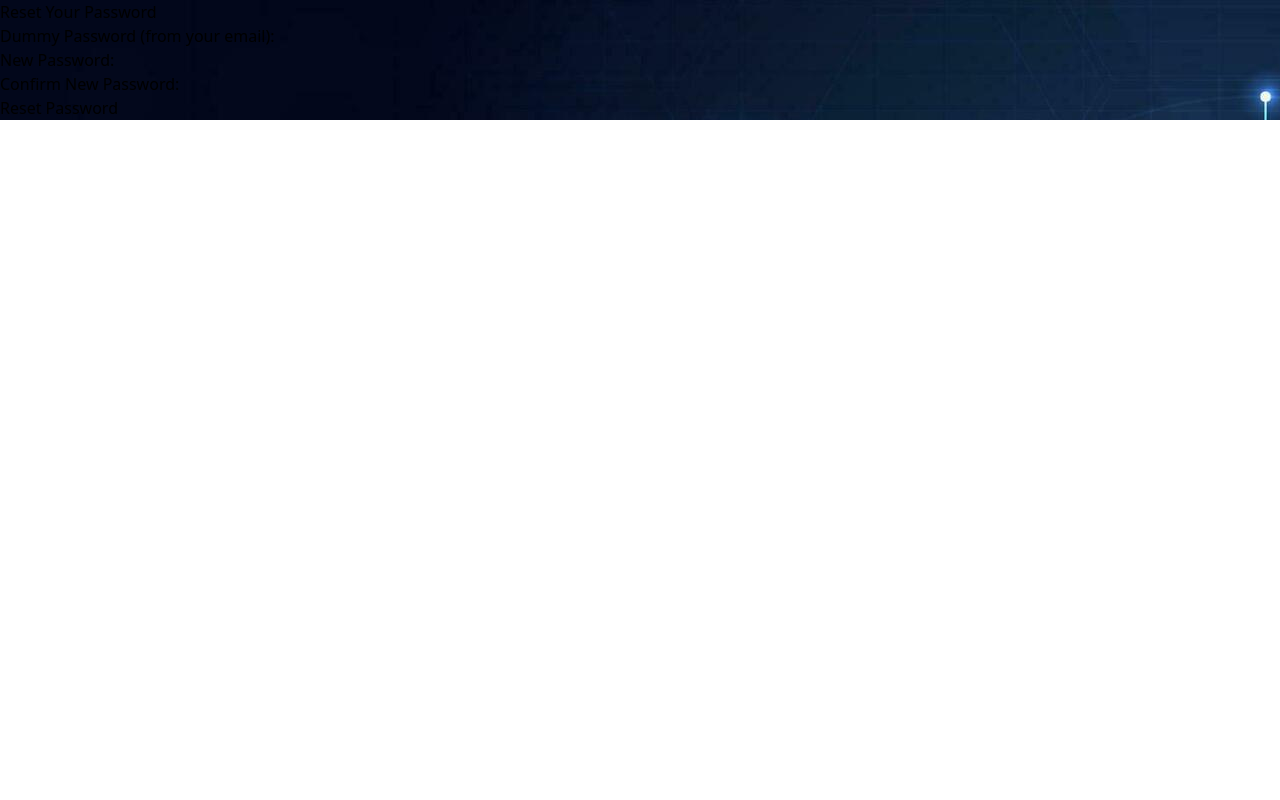
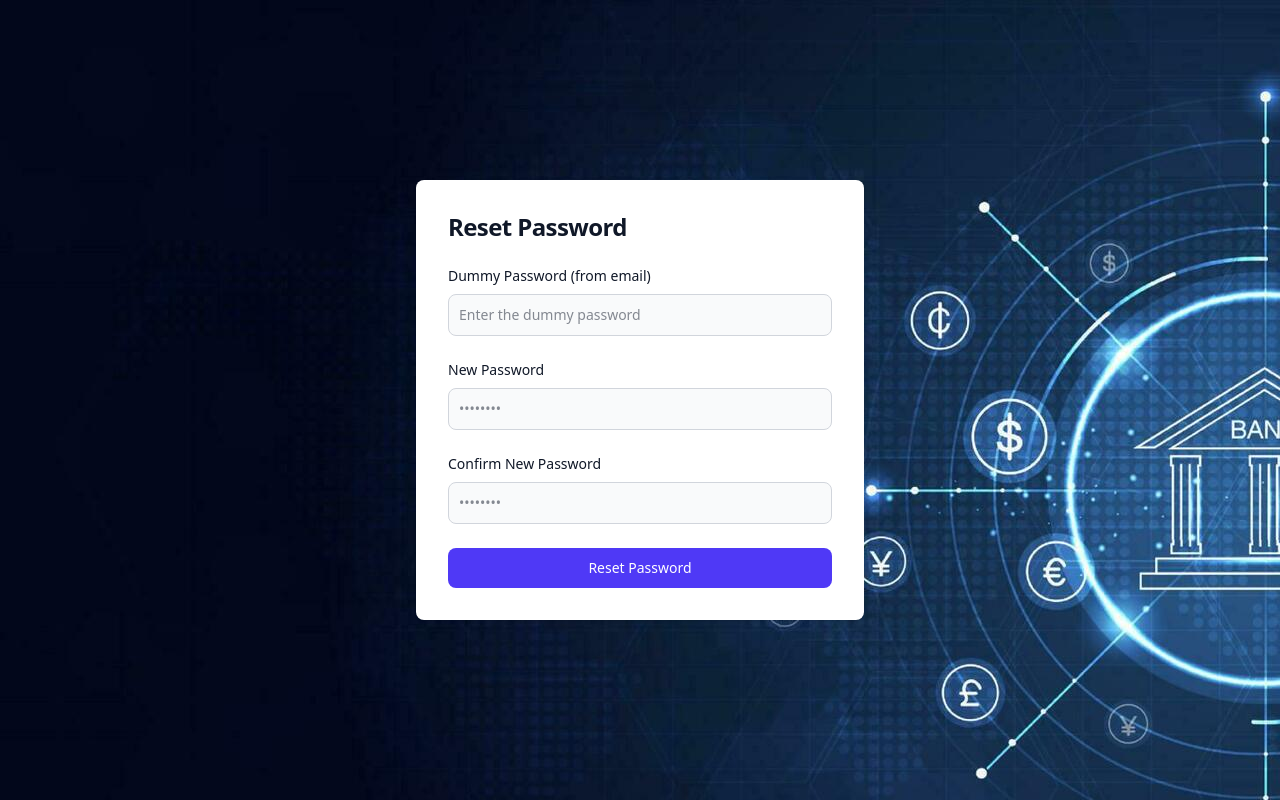
Before and after one commit to VarshiniAdurti28/FinNova, a Django app: template FinNova/templates/reset_password.html in a window 1280 px wide. Run offline with Django 5.2, Linux system fonts and the light colour scheme; the template is opened without the code that fills it, so the values that code supplies are empty; parts of the project's set-up code (start-up, migrations or seed data) failed here and were passed over.

Commit message:
Update reset_password.html
format of reset pw page made similar to login page

```diff
--- a/FinNova/templates/reset_password.html
+++ b/FinNova/templates/reset_password.html
@@ -1,28 +1,60 @@
-{% extends "layout.html" %}
+{% extends 'layout.html' %}
 {% load static %}
+{% block title %}
+    FinNova | Reset Password
+{% endblock %}
+
 {% block content %}
-<h2>Reset Your Password</h2>
-<form method="POST">
-    {% csrf_token %}
-    <div>
-        <label for="dummy_password">Dummy Password (from your email):</label>
-        <input type="text" name="dummy_password" id="dummy_password" required>
+    <div class="flex flex-col items-center justify-center px-6 py-8 mx-50 md:h-screen lg:py-0">
+        <div class="w-full bg-white rounded-lg shadow dark:border md:mt-0 sm:max-w-md xl:p-0 dark:bg-gray-800 dark:border-gray-700">
+            <div class="p-6 space-y-4 md:space-y-6 sm:p-8">
+                <h1 class="text-xl font-bold leading-tight tracking-tight text-gray-900 md:text-2xl dark:text-white">
+                    Reset Password
+                </h1>
+
+                {% if messages %}
+                    <ul class="text-sm text-red-500">
+                        {% for message in messages %}
+                            <li>{{ message }}</li>
+                        {% endfor %}
+                    </ul>
+                {% endif %}
+
+                <form class="space-y-4 md:space-y-6" method="post">
+                    {% csrf_token %}
+                    <div>
+                        <label for="dummy_password" class="block mb-2 text-sm font-medium text-gray-900 dark:text-white">
+                            Dummy Password (from email)
+                        </label>
+                        <input type="text" name="dummy_password" id="dummy_password"
+                            class="bg-gray-50 border border-gray-300 text-gray-900 text-sm rounded-lg focus:ring-indigo-600 focus:border-indigo-600 block w-full p-2.5 dark:bg-gray-700 dark:border-gray-600 dark:placeholder-gray-400 dark:text-white dark:focus:ring-indigo-500 dark:focus:border-indigo-500"
+                            placeholder="Enter the dummy password" required>
+                    </div>
+
+                    <div>
+                        <label for="new_password" class="block mb-2 text-sm font-medium text-gray-900 dark:text-white">
+                            New Password
+                        </label>
+                        <input type="password" name="new_password" id="new_password"
+                            class="bg-gray-50 border border-gray-300 text-gray-900 text-sm rounded-lg focus:ring-indigo-600 focus:border-indigo-600 block w-full p-2.5 dark:bg-gray-700 dark:border-gray-600 dark:placeholder-gray-400 dark:text-white dark:focus:ring-indigo-500 dark:focus:border-indigo-500"
+                            placeholder="••••••••" required>
+                    </div>
+
+                    <div>
+                        <label for="confirm_password" class="block mb-2 text-sm font-medium text-gray-900 dark:text-white">
+                            Confirm New Password
+                        </label>
+                        <input type="password" name="confirm_password" id="confirm_password"
+                            class="bg-gray-50 border border-gray-300 text-gray-900 text-sm rounded-lg focus:ring-indigo-600 focus:border-indigo-600 block w-full p-2.5 dark:bg-gray-700 dark:border-gray-600 dark:placeholder-gray-400 dark:text-white dark:focus:ring-indigo-500 dark:focus:border-indigo-500"
+                            placeholder="••••••••" required>
+                    </div>
+
+                    <button type="submit"
+                        class="w-full text-white bg-indigo-600 hover:bg-indigo-700 focus:ring-4 focus:outline-none focus:ring-indigo-300 font-medium rounded-lg text-sm px-5 py-2.5 text-center dark:bg-indigo-600 dark:hover:bg-indigo-700 dark:focus:ring-indigo-800">
+                        Reset Password
+                    </button>
+                </form>
+            </div>
+        </div>
     </div>
-    <div>
-        <label for="new_password">New Password:</label>
-        <input type="password" name="new_password" id="new_password" required>
-    </div>
-    <div>
-        <label for="confirm_password">Confirm New Password:</label>
-        <input type="password" name="confirm_password" id="confirm_password" required>
-    </div>
-    <button type="submit">Reset Password</button>
-</form>
-{% if messages %}
-    <ul class="messages">
-        {% for message in messages %}
-        <li {% if message.tags %} class="{{ message.tags }}" {% endif %}>{{ message }}</li>
-        {% endfor %}
-    </ul>
-{% endif %}
 {% endblock %}
```
